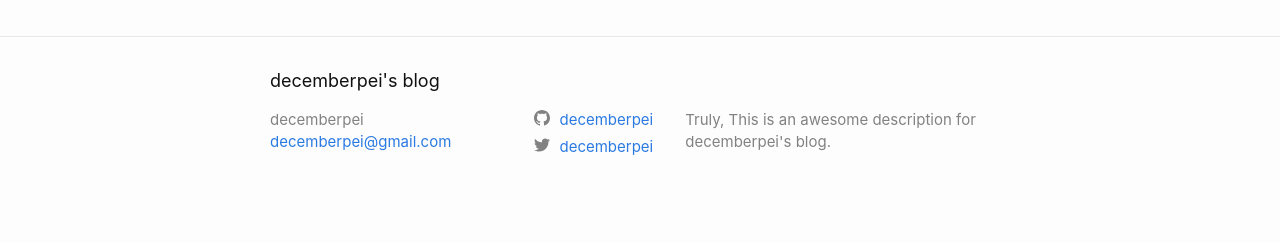
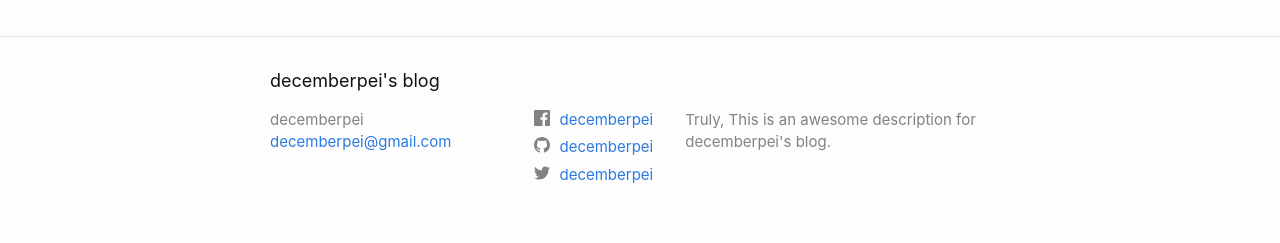
Before and after one commit to decemberpei/decemberpei.github.io, a Jekyll site: the page built from index.md, in a window 1280 px wide. Shown: the part 1336-1579 px from the top of the page. Built offline with Jekyll 4.4.1, drawn with Linux system fonts in a browser that asks for light colours; before the commit the page ends 1555 px from its top, so only the background shows below that.

Commit message:
Update _config.yml

```diff
--- a/_config.yml
+++ b/_config.yml
@@ -6,7 +6,8 @@ description: > # this means to ignore newlines until "twitter_username:"
 
 # social links
 twitter_username: decemberpei
-github_username:  decemberpei
+facebook_username: decemberpei
+github_username: decemberpei
 
 # dribbble_username: jekyll
 # flickr_username: jekyll
```
